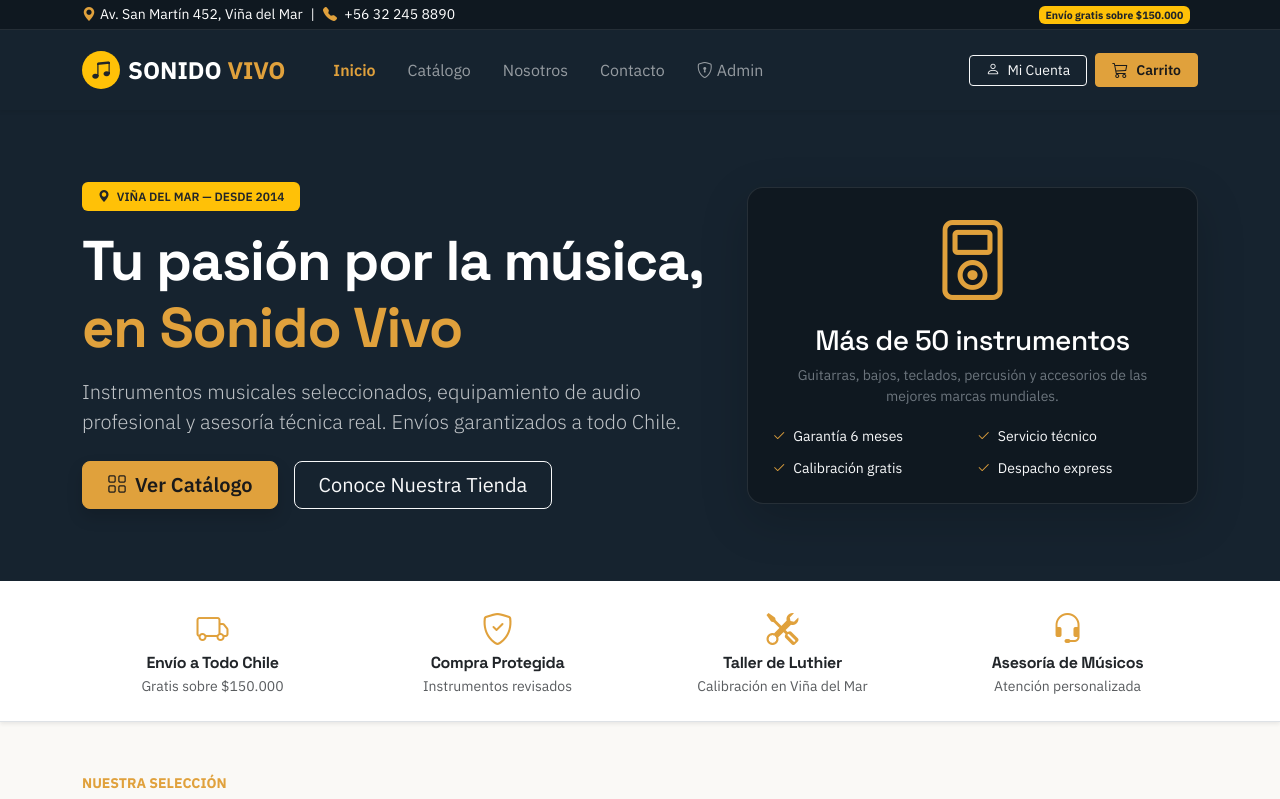
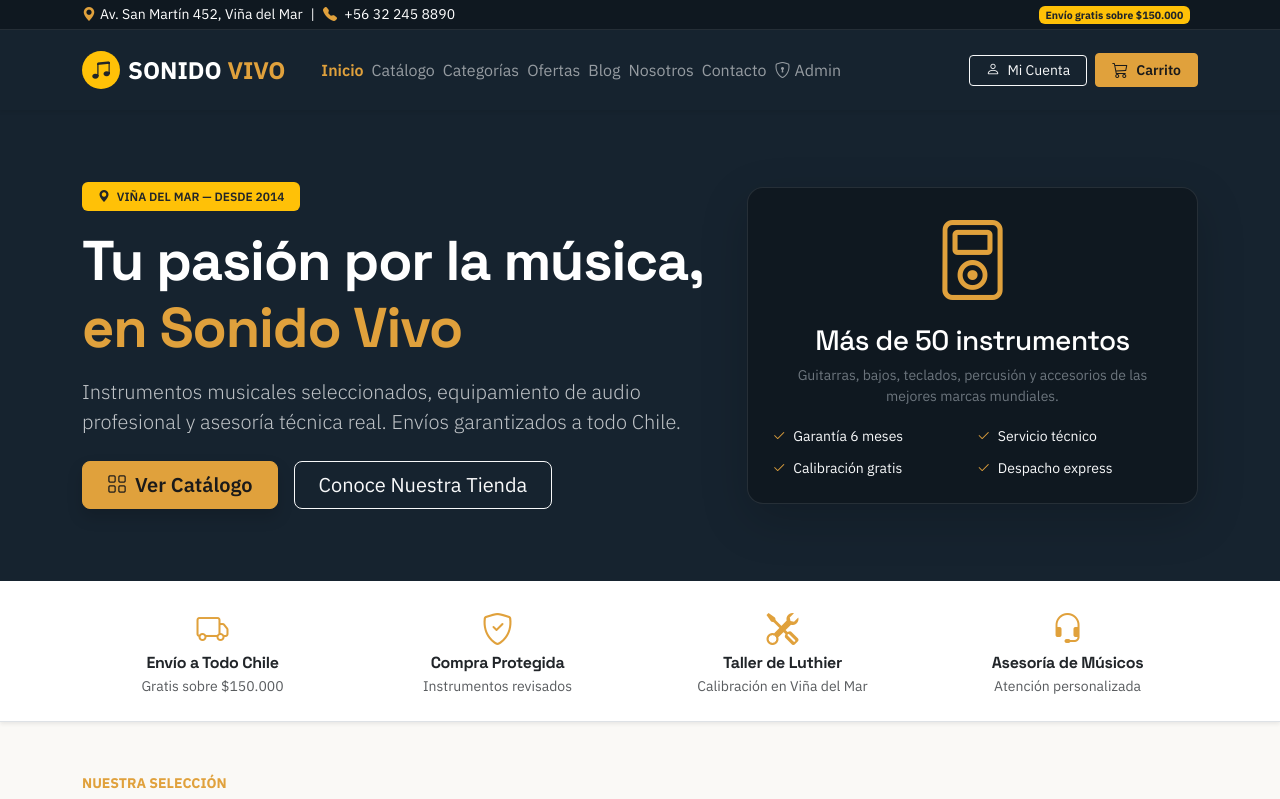
Before and after one commit to IgnacioVilchesTapia/Tienda_Sonido_Vivo, a React (Vite) app: page / in a window 1280 px wide. Shown: the top 799 px of the page. Built offline with nearby package versions, Linux system fonts and the light colour scheme.

Commit message:
agrega rutas y links al menu de las vistas nuevas

```diff
--- a/src/App.jsx
+++ b/src/App.jsx
@@ -12,6 +12,21 @@ import Nosotros from './pages/Nosotros';
 import AdminDashboard from './pages/admin/AdminDashboard';
 import AdminProductos from './pages/admin/AdminProductos';
 import AdminUsuarios from './pages/admin/AdminUsuarios';
+import Categorias from './pages/Categorias';
+import Ofertas from './pages/Ofertas';
+import Blogs from './pages/Blogs';
+import BlogDetalle from './pages/BlogDetalle';
+import Checkout from './pages/Checkout';
+import CompraExitosa from './pages/CompraExitosa';
+import PagoError from './pages/PagoError';
+import AdminOrdenes from './pages/admin/AdminOrdenes';
+import AdminBoleta from './pages/admin/AdminBoleta';
+import AdminProductoDetalle from './pages/admin/AdminProductoDetalle';
+import AdminCriticos from './pages/admin/AdminCriticos';
+import AdminCategorias from './pages/admin/AdminCategorias';
+import AdminUsuarioDetalle from './pages/admin/AdminUsuarioDetalle';
+import AdminReportes from './pages/admin/AdminReportes';
+import AdminPerfil from './pages/admin/AdminPerfil';
 import './App.css';
 
 function PaginaNoEncontrada() {
@@ -41,9 +56,24 @@ function App() {
             <Route path="registro" element={<Registro />} />
             <Route path="contacto" element={<Contacto />} />
             <Route path="nosotros" element={<Nosotros />} />
+            <Route path="categorias" element={<Categorias />} />
+            <Route path="ofertas" element={<Ofertas />} />
+            <Route path="blogs" element={<Blogs />} />
+            <Route path="blogs/:id" element={<BlogDetalle />} />
+            <Route path="checkout" element={<Checkout />} />
+            <Route path="compra-exitosa" element={<CompraExitosa />} />
+            <Route path="pago-error" element={<PagoError />} />
             <Route path="admin/dashboard" element={<AdminDashboard />} />
             <Route path="admin/productos" element={<AdminProductos />} />
+            <Route path="admin/productos/criticos" element={<AdminCriticos />} />
+            <Route path="admin/productos/:codigo" element={<AdminProductoDetalle />} />
             <Route path="admin/usuarios" element={<AdminUsuarios />} />
+            <Route path="admin/usuarios/:run" element={<AdminUsuarioDetalle />} />
+            <Route path="admin/ordenes" element={<AdminOrdenes />} />
+            <Route path="admin/ordenes/:numero" element={<AdminBoleta />} />
+            <Route path="admin/categorias" element={<AdminCategorias />} />
+            <Route path="admin/reportes" element={<AdminReportes />} />
+            <Route path="admin/perfil" element={<AdminPerfil />} />
             <Route path="*" element={<PaginaNoEncontrada />} />
           </Route>
         </Routes>
@@ -51,5 +81,4 @@ function App() {
     </BrowserRouter>
   );
 }
-
 export default App;
--- a/src/core/Layout.jsx
+++ b/src/core/Layout.jsx
@@ -22,7 +22,7 @@ export default function Layout() {
 
       {/* Navbar Principal */}
       <header className="sticky-top shadow-sm">
-        <nav className="navbar navbar-expand-lg navbar-dark bg-tolex py-3">
+        <nav className="navbar navbar-expand-xl navbar-dark bg-tolex py-3">
           <div className="container">
             <Link className="navbar-brand d-flex align-items-center gap-2 fw-bold fs-4 text-white" to="/">
               <span className="bg-warning text-dark rounded-circle p-2 d-inline-flex align-items-center justify-content-center" style={{ width: 38, height: 38 }}>
@@ -44,29 +44,44 @@ export default function Layout() {
             </button>
 
             <div className="collapse navbar-collapse" id="navSonidoVivo">
-              <ul className="navbar-nav me-auto mb-2 mb-lg-0 ms-lg-3">
+              <ul className="navbar-nav me-auto mb-2 mb-xl-0 ms-xl-3">
                 <li className="nav-item">
-                  <NavLink className={({ isActive }) => `nav-link px-3 ${isActive ? 'active text-amber fw-semibold' : ''}`} to="/">
+                  <NavLink className={({ isActive }) => `nav-link px-xl-1 px-xxl-2 ${isActive ? 'active text-amber fw-semibold' : ''}`} to="/">
                     Inicio
                   </NavLink>
                 </li>
                 <li className="nav-item">
-                  <NavLink className={({ isActive }) => `nav-link px-3 ${isActive ? 'active text-amber fw-semibold' : ''}`} to="/productos">
+                  <NavLink className={({ isActive }) => `nav-link px-xl-1 px-xxl-2 ${isActive ? 'active text-amber fw-semibold' : ''}`} to="/productos">
                     Catálogo
                   </NavLink>
                 </li>
                 <li className="nav-item">
-                  <NavLink className={({ isActive }) => `nav-link px-3 ${isActive ? 'active text-amber fw-semibold' : ''}`} to="/nosotros">
+                  <NavLink className={({ isActive }) => `nav-link px-xl-1 px-xxl-2 ${isActive ? 'active text-amber fw-semibold' : ''}`} to="/categorias">
+                    Categorías
+                  </NavLink>
+                </li>
+                <li className="nav-item">
+                  <NavLink className={({ isActive }) => `nav-link px-xl-1 px-xxl-2 ${isActive ? 'active text-amber fw-semibold' : ''}`} to="/ofertas">
+                    Ofertas
+                  </NavLink>
+                </li>
+                <li className="nav-item">
+                  <NavLink className={({ isActive }) => `nav-link px-xl-1 px-xxl-2 ${isActive ? 'active text-amber fw-semibold' : ''}`} to="/blogs">
+                    Blog
+                  </NavLink>
+                </li>
+                <li className="nav-item">
+                  <NavLink className={({ isActive }) => `nav-link px-xl-1 px-xxl-2 ${isActive ? 'active text-amber fw-semibold' : ''}`} to="/nosotros">
                     Nosotros
                   </NavLink>
                 </li>
                 <li className="nav-item">
-                  <NavLink className={({ isActive }) => `nav-link px-3 ${isActive ? 'active text-amber fw-semibold' : ''}`} to="/contacto">
+                  <NavLink className={({ isActive }) => `nav-link px-xl-1 px-xxl-2 ${isActive ? 'active text-amber fw-semibold' : ''}`} to="/contacto">
                     Contacto
                   </NavLink>
                 </li>
                 <li className="nav-item">
-                  <NavLink className={({ isActive }) => `nav-link px-3 ${isActive ? 'active text-amber fw-semibold' : ''}`} to="/admin/dashboard">
+                  <NavLink className={({ isActive }) => `nav-link px-xl-1 px-xxl-2 ${isActive ? 'active text-amber fw-semibold' : ''}`} to="/admin/dashboard">
                     <i className="bi bi-shield-lock me-1"></i>Admin
                   </NavLink>
                 </li>
```
